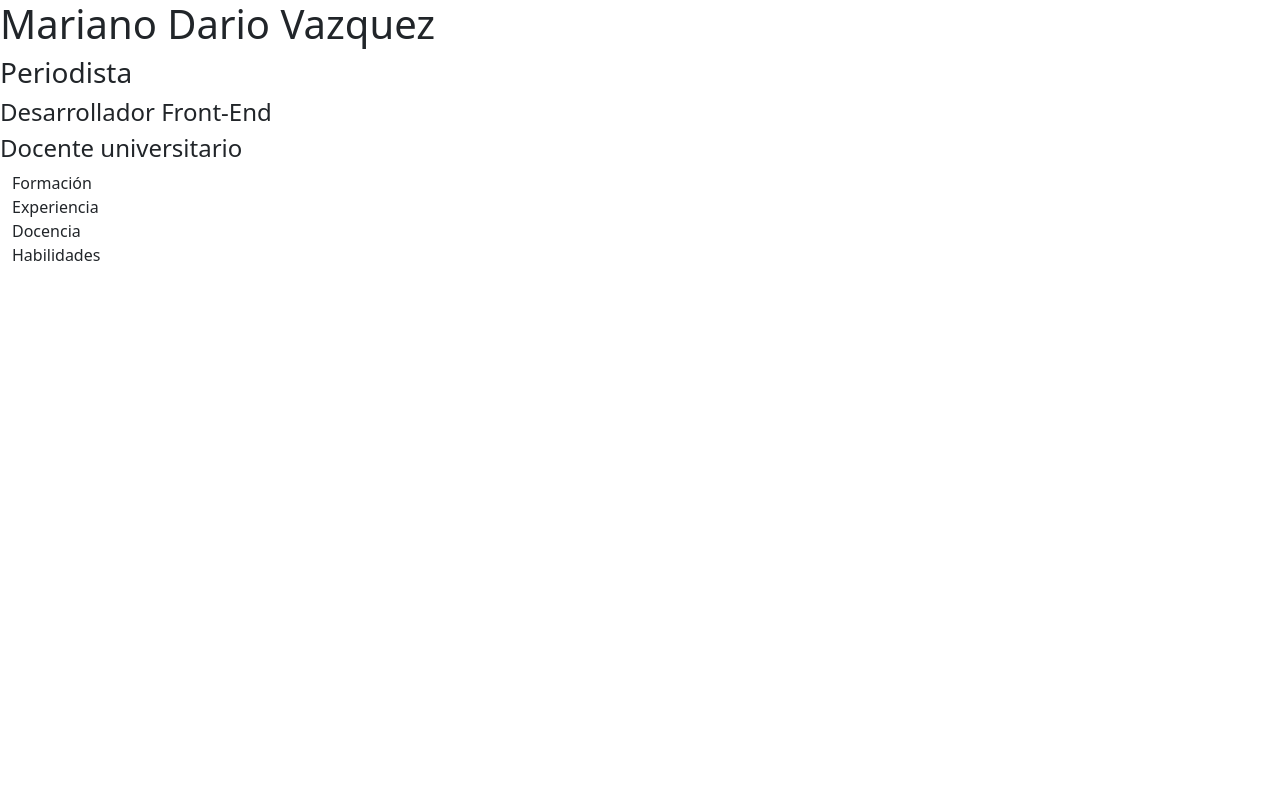
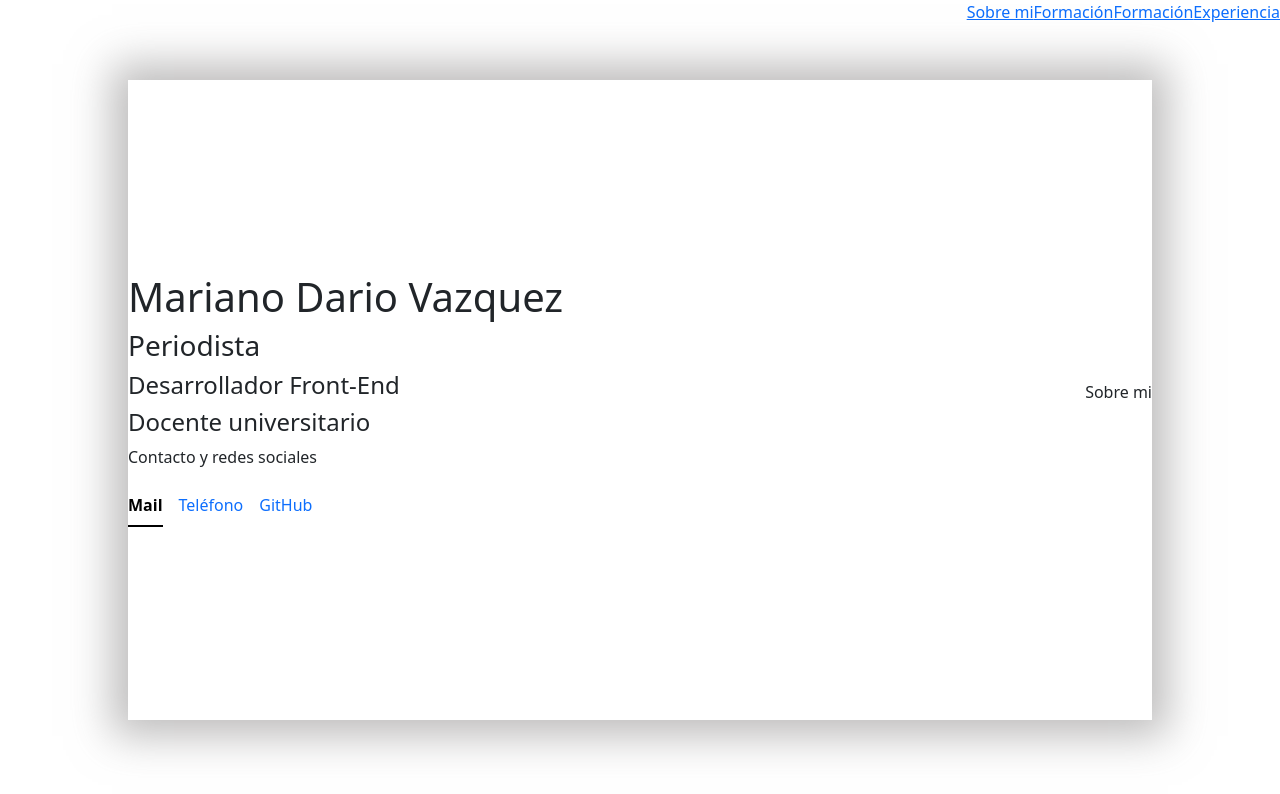
Before and after one commit to mareanovazquez/CurriculumVitae, a React (Vite) app: page / in a window 1280 px wide. Shown: the top 794 px of the page. Built offline with nearby package versions, Linux system fonts and the light colour scheme.

Commit message:
Estructura general del CV y navegabilidad con Router

```diff
--- a/src/App.jsx
+++ b/src/App.jsx
@@ -1,17 +1,45 @@
 import 'bootstrap/dist/css/bootstrap.min.css'
+import './estilos.css'
+import { NavBar } from './Components/NavBar/NavBar'
+import { BrowserRouter, Route, Routes } from 'react-router-dom'
+import { Docencia } from './Components/Docencia/Docencia'
+import { Experiencia } from './Components/Experiencia/Experiencia'
 import { Header } from './Components/Header/Header'
-import { NavBar } from './Components/NavBar/NavBar'
+import { Formacion } from './Components/Formacion/Formacion'
+import { Habilidades } from './Components/Habilidades/Habilidades'
+import { Footer } from './Components/Footer/Footer'
+import {AboutMe} from './Components/AboutMe/AboutMe'
 
 
 function App() {
 
 
   return (
-     <>
-     <Header/>
-     <NavBar/>
+    <>
+      <BrowserRouter>
+        <NavBar />
+        <div className='contenedor'>
+          <div>
+          <Header />
+          <Footer />
+          </div>
+          <div>
+          <Routes>
+            <Route path='/' element={<AboutMe/>}/>
+            <Route path='/docencia' element={<Docencia />} />
+            <Route path='/experiencia' element={<Experiencia />} />
+            <Route path='/formacion' element={<Formacion />} />
+            <Route path='/habilidades' element={<Habilidades />} />
+          </Routes>
+          </div>
+        </div>
+      </BrowserRouter>
 
-     </>
+
+
+
+
+    </>
   )
 }
 
--- /dev/null
+++ b/src/Components/AboutMe/AboutMe.jsx
@@ -0,0 +1,8 @@
+export const AboutMe = () => {
+
+    return(
+        <>
+        <p>Sobre mi</p>
+        </>
+    )
+}
--- a/src/Components/Docencia/Docencia.jsx
+++ b/src/Components/Docencia/Docencia.jsx
@@ -0,0 +1,8 @@
+export const Docencia = ()=> {
+
+    return(
+        <>
+        <p>Docencia</p>
+        </>
+    )
+}
--- a/src/Components/Experiencia/Experiencia.jsx
+++ b/src/Components/Experiencia/Experiencia.jsx
@@ -0,0 +1,8 @@
+export const Experiencia = ()=> {
+
+    return(
+        <>
+        <p>Experiencia</p>
+        </>
+    )
+}
--- a/src/Components/Footer/Footer.jsx
+++ b/src/Components/Footer/Footer.jsx
@@ -0,0 +1,23 @@
+import Nav from 'react-bootstrap/Nav';
+
+export const Footer = ()=> {
+
+    return(
+        <>
+        <p>Contacto y redes sociales</p>
+        <Nav variant="underline" defaultActiveKey="/home">
+      <Nav.Item>
+        <Nav.Link href="/home">Mail</Nav.Link>
+      </Nav.Item>
+      <Nav.Item>
+        <Nav.Link eventKey="link-1">Teléfono</Nav.Link>
+      </Nav.Item>
+      <Nav.Item>
+        <Nav.Link href='https://github.com/mareanovazquez' target='_blanck' >
+          GitHub
+        </Nav.Link>
+      </Nav.Item>
+    </Nav>
+        </>
+    )
+}
--- a/src/Components/Formacion/Formacion.jsx
+++ b/src/Components/Formacion/Formacion.jsx
@@ -0,0 +1,8 @@
+export const Formacion = ()=>{
+
+    return(
+        <>
+        <p>Formación</p>
+        </>
+    )
+}
--- a/src/Components/Habilidades/Habilidades.jsx
+++ b/src/Components/Habilidades/Habilidades.jsx
@@ -0,0 +1,8 @@
+export const Habilidades = () =>{
+
+    return (
+        <>
+        <p>Habilidades</p>
+        </>
+    )
+}
--- a/src/Components/NavBar/NavBar.jsx
+++ b/src/Components/NavBar/NavBar.jsx
@@ -1,16 +1,29 @@
 import Nav from 'react-bootstrap/Nav';
-import { Link } from 'react-router-dom';
+import { Link, NavLink } from 'react-router-dom';
 
 export function NavBar() {
     return (
-        <div className='container-fluid'>
-            <div className='row'>
-                <div>Formación</div>
-                <div>Experiencia</div>
-                <div>Docencia</div>
-                <div>Habilidades</div>
-
-            </div>
-        </div>
+        <Nav className="justify-content-end" >
+            <Nav.Item>
+                    <NavLink to='/'>
+                        Sobre mi
+                    </NavLink>
+            </Nav.Item>
+            <Nav.Item>
+                    <NavLink to='/docencia'>
+                        Formación
+                    </NavLink>
+            </Nav.Item>
+            <Nav.Item>
+                    <NavLink to='/formacion'>
+                        Formación
+                    </NavLink>
+            </Nav.Item>
+            <Nav.Item>
+                    <NavLink to='/experiencia'>
+                        Experiencia
+                    </NavLink>
+            </Nav.Item>
+        </Nav>
     );
 }
--- /dev/null
+++ b/src/estilos.css
@@ -0,0 +1,16 @@
+.contenedor {
+    /*posición y forma del contenedor*/
+    width: 80%;
+    height: 80vh;
+    box-shadow: 0px 0px 40px 16px rgba(137,135,135,0.56);
+    position: fixed;
+    top: 50%;
+    left: 50%;
+    transform: translate(-50%, -50%);
+
+    /*posición contenido*/
+    display: flex;
+    flex-direction: row;
+    justify-content: space-between;
+    align-items: center;
+}
```
